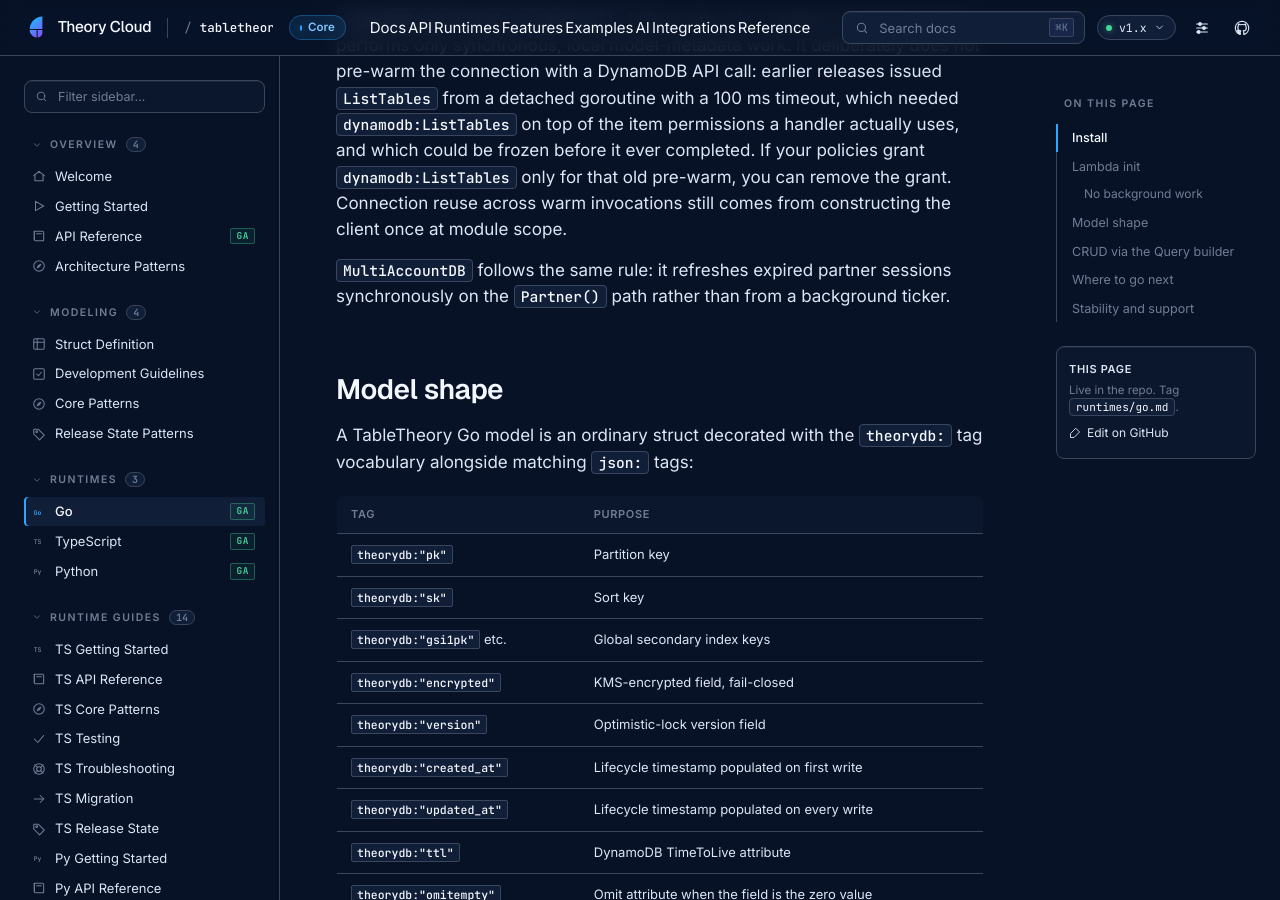
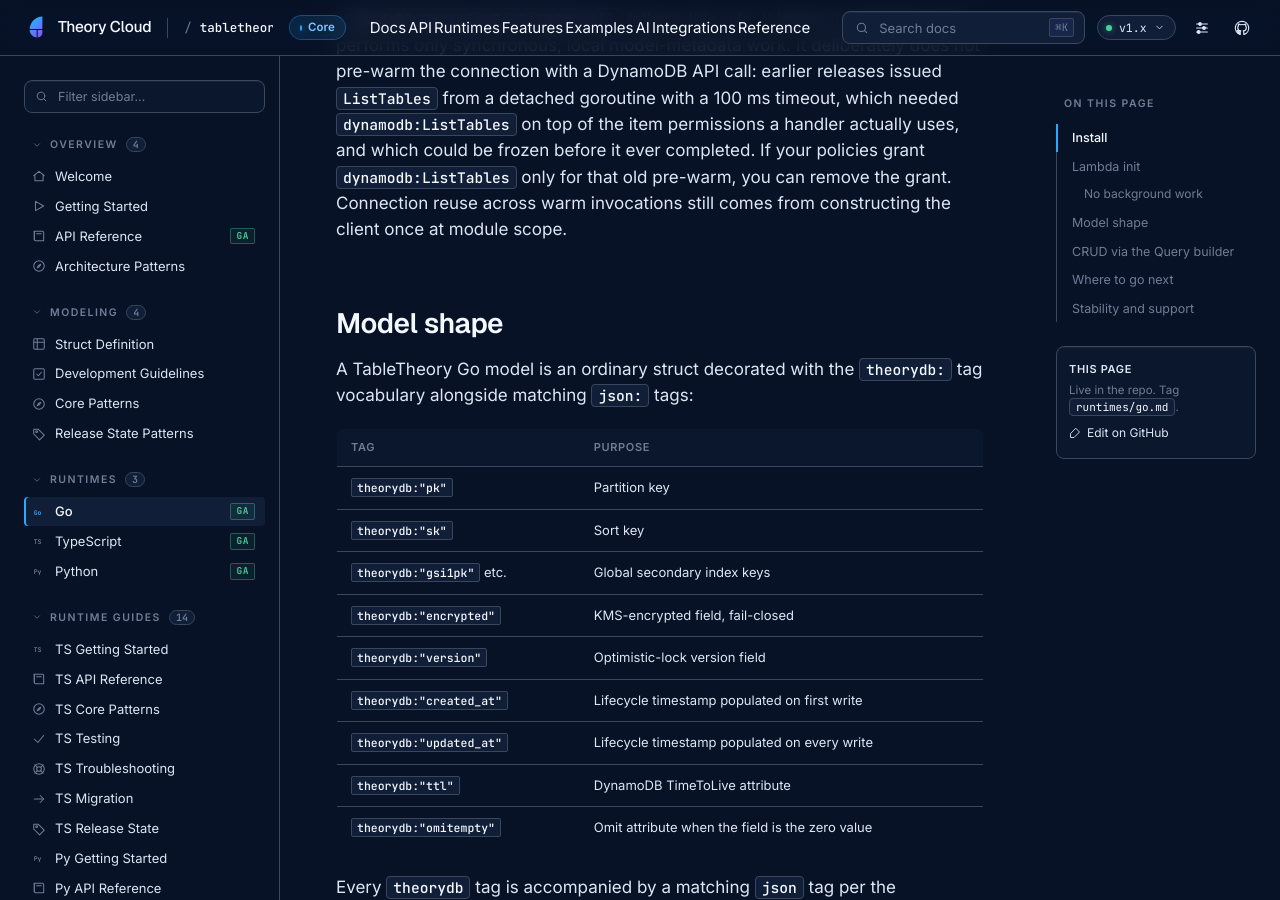
Before and after one commit to theory-cloud/TableTheory, a Jekyll site: the page built from docs/runtimes/go.md, in a window 1280 px wide and 900 px high, scrolled down 2619 px. Built offline with Jekyll 4.4.1, drawn with Linux system fonts in a browser that asks for light colours.

Commit message:
fix(py): import the runtime module with a single style
py/tests/unit/test_runtime.py imported tabletheory_py.runtime both as
`import tabletheory_py.runtime as runtime` and as `from tabletheory_py.runtime
import (...)`, which GitHub code quality reports as py/import-and-import-from.
The module object is still needed by test_runtime_exposes_no_cold_start_prewarm,
which scans dir(runtime) for a detached pre-warm, so the binding is kept and only
the import form changes: `from tabletheory_py import runtime`, the from-style the
rest of the file already uses. No functional change.

docs/runtimes/go.md carried the MultiAccountDB invariant twice: the full
statement added in b53759e and the stale truncated sentence it superseded. The
truncated duplicate is removed.

```diff
--- a/docs/runtimes/go.md
+++ b/docs/runtimes/go.md
@@ -78,8 +78,6 @@ Parallel fan-out is allowed only when it is fully joined. `Query.ScanAllSegments
 
 `LambdaDB.OptimizeForColdStart()` follows this rule. It keeps its signature and performs only synchronous, local model-metadata work. It deliberately does not pre-warm the connection with a DynamoDB API call: earlier releases issued `ListTables` from a detached goroutine with a 100 ms timeout, which needed `dynamodb:ListTables` on top of the item permissions a handler actually uses, and which could be frozen before it ever completed. If your policies grant `dynamodb:ListTables` only for that old pre-warm, you can remove the grant. Connection reuse across warm invocations still comes from constructing the client once at module scope.
 
-`MultiAccountDB` follows the same rule: it refreshes expired partner sessions synchronously on the `Partner()` path rather than from a background ticker.
-
 ## Model shape
 
 A TableTheory Go model is an ordinary struct decorated with the `theorydb:` tag vocabulary alongside matching `json:` tags:
```
Also changed, not shown: 1 other file.
